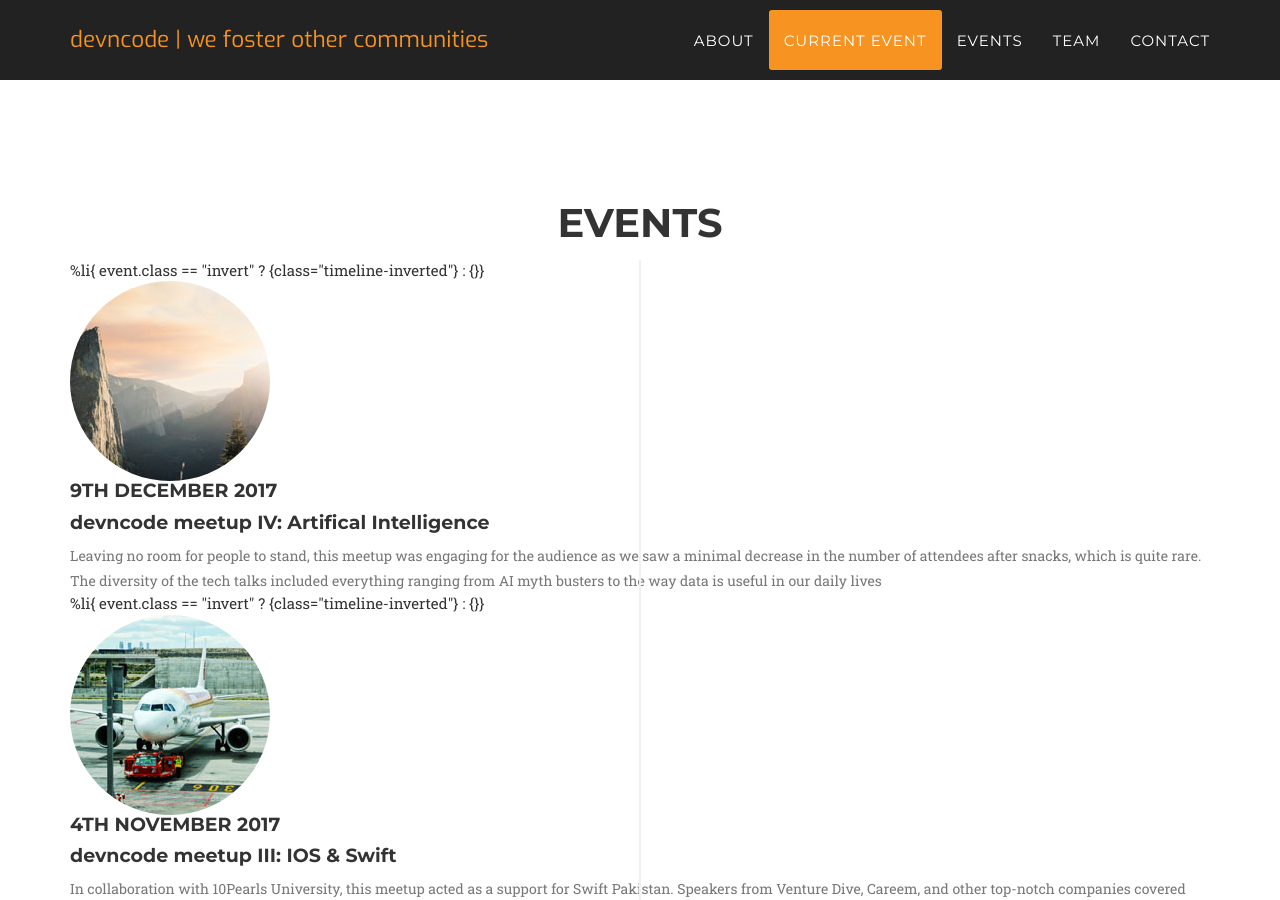
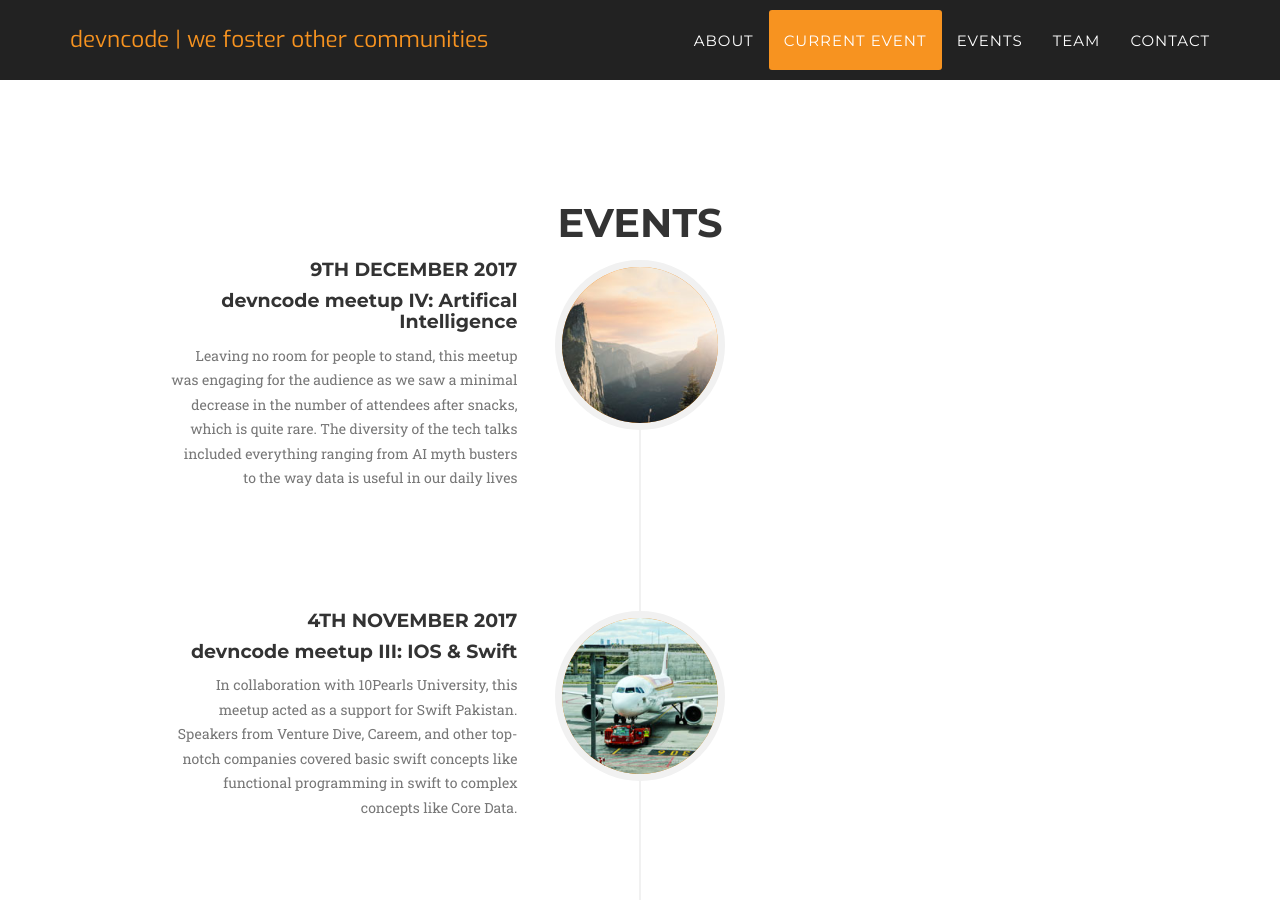
Before and after one commit to devncode/devncode.tech, a Jekyll site: the page built from index.html, in a window 1280 px wide and 900 px high, scrolled down 2560 px. Built offline with Jekyll 4.4.1, drawn with Linux system fonts in a browser that asks for light colours; some web fonts are replaced.

Commit message:
condition for event invert added

```diff
--- a/_includes/about.html
+++ b/_includes/about.html
@@ -11,7 +11,7 @@
                 <div class="col-lg-12">
                     <ul class="timeline">
                         {% for event in site.events %}
-                        %li{ event.class == "invert" ? {class="timeline-inverted"} : {}}
+                            <li {event.class == "invert" ? {class="timeline-inverted"} : {}}>
                                 <div class="timeline-image">
                                     <img class="img-circle img-responsive" src="img/about/{{ event.pic }}.jpg" alt="Event Poster">
                                 </div>
```
